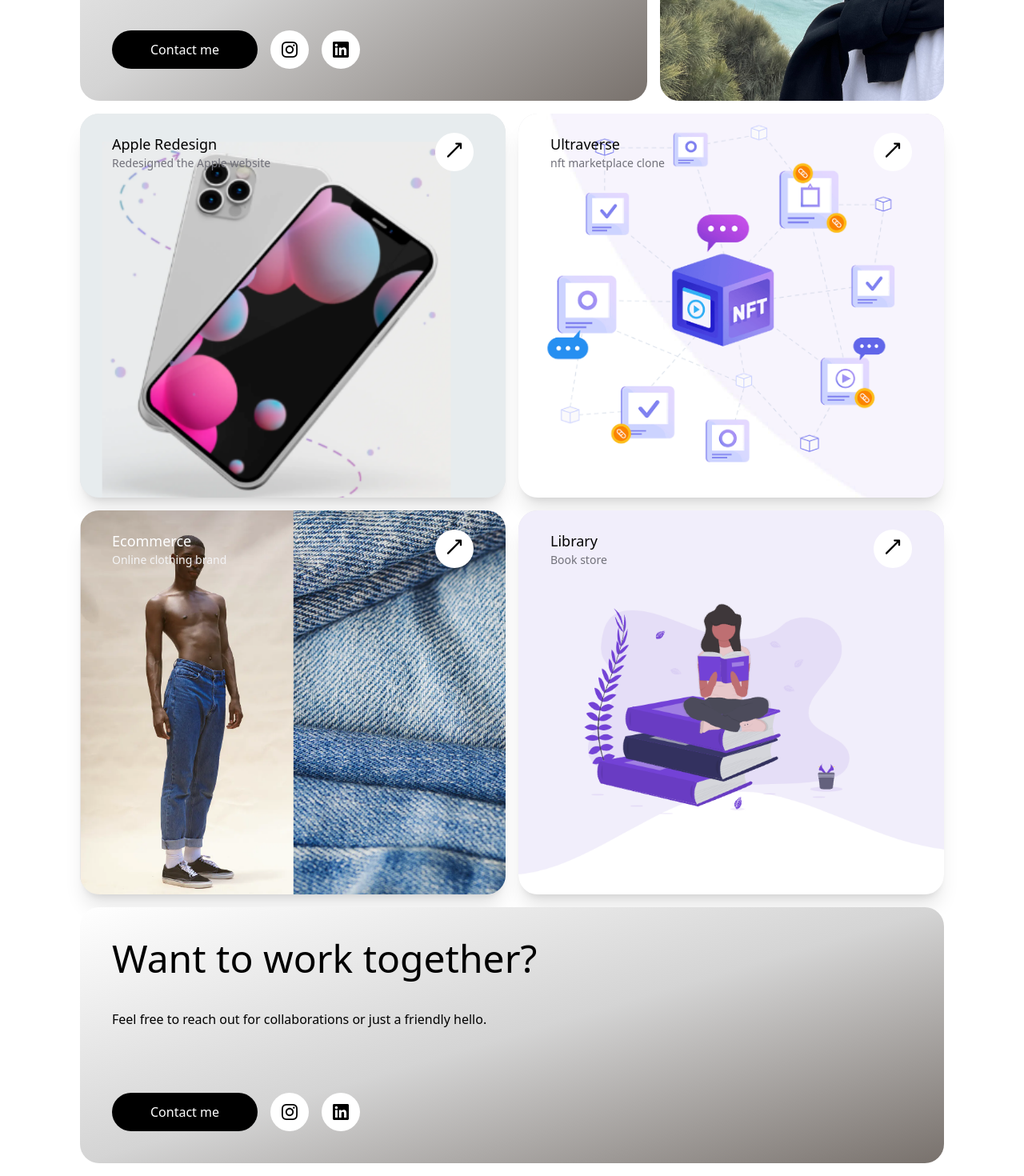
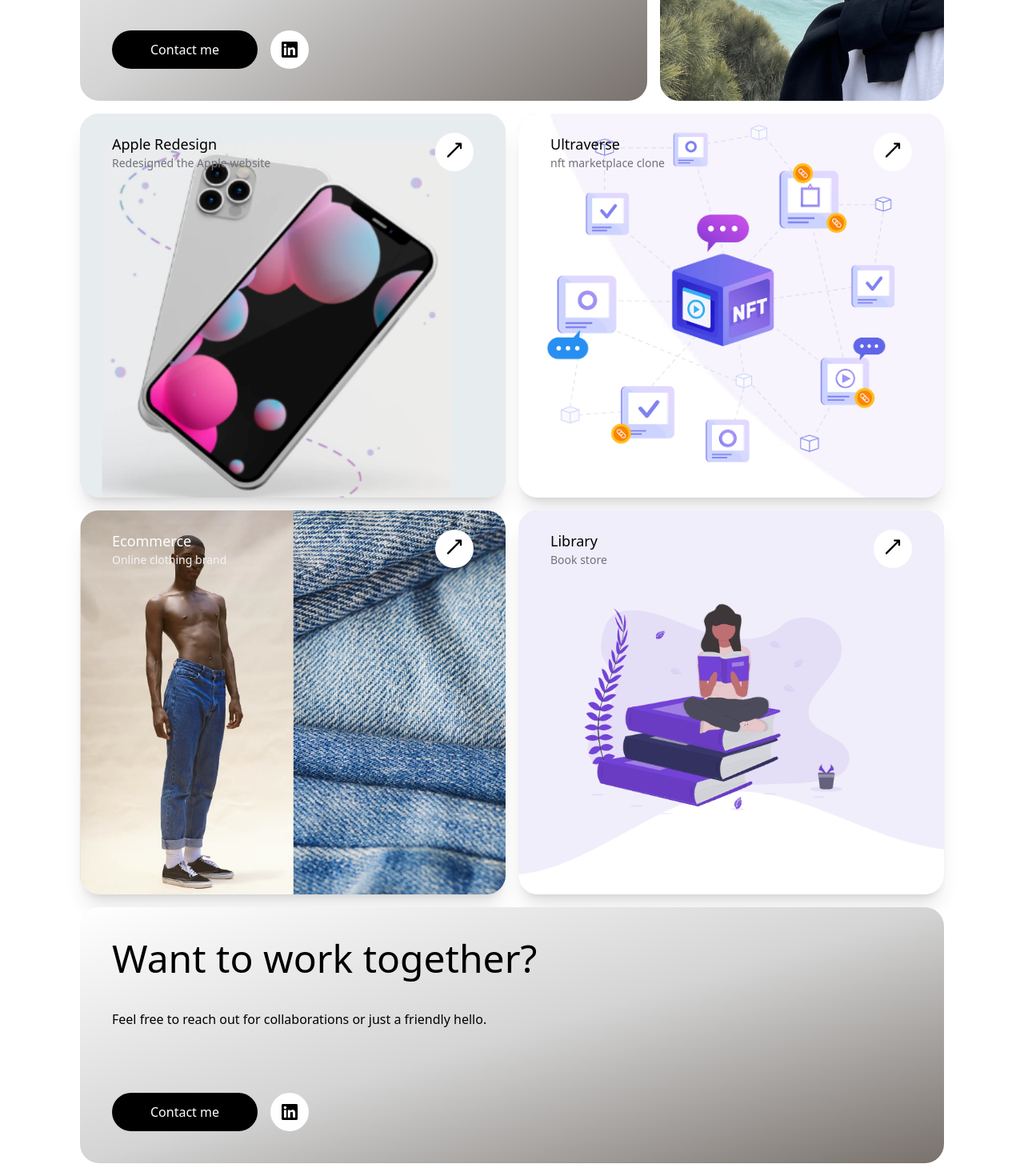
Before and after one commit to Rehan517/Portfolio, a Next.js app: page / in a window 1280 px wide. Shown: the part 410-1880 px from the top of the page at 80% size. Built offline with nearby package versions, Linux system fonts and the light colour scheme.

Commit message:
Link updates to Email and LinkedIn

```diff
--- a/package.json
+++ b/package.json
@@ -9,6 +9,7 @@
     "lint": "next lint"
   },
   "dependencies": {
+    "@reduxjs/toolkit": "^2.0.1",
     "framer-motion": "^10.16.5",
     "next": "14.0.3",
     "react": "^18",
--- a/pages/index.tsx
+++ b/pages/index.tsx
@@ -6,6 +6,7 @@ import SocialButton from '@/Components/SocialButton'
 import Instagram from "../public/instagram.svg"
 import Linkedin from "../public/linkedin.svg"
 import ProjectPreview from '@/Components/ProjectPreview'
+import Link from 'next/link'
 
 const inter = Inter({ subsets: ['latin'] })
 
@@ -25,14 +26,17 @@ export default function Home() {
           <p className='flex-1 text-sm md:text-[16px] lg:text-[16px]'>As a dedicated Frontend Engineer, I thrive on transforming innovative design concepts into seamless, user-centric digital experiences, with a passion for crafting visually stunning and highly functional interfaces. </p>
 
           <div className='flex flex-col lg:flex-row items-center gap-4 justify-self-end'>
-            <button className='py-3 px-12 font-medium w-60 lg:w-auto bg-black text-white rounded-3xl transition hover:opacity-75'> Contact me</button>
-            <div className='flex items-center gap-4'>
-              <SocialButton bgColor='instagram'>
+            <a href="mailto:ra3702672@gmail.com? subject=subject text">
+              <button className='py-3 px-4 lg:px-12 md:px-12 font-medium w-60 lg:w-auto bg-black text-white rounded-3xl transition hover:opacity-75'> Contact me</button>
+            </a>            <div className='flex items-center gap-4'>
+              {/* <SocialButton bgColor='instagram'>
                 <Instagram className="h-5 w-5" />
-              </SocialButton>
+              </SocialButton> */}
+              <Link href="https://www.linkedin.com/in/rehanali2003" target='_blank'>
                 <SocialButton bgColor='linkedin'>
                   <Linkedin className="h-5 w-5" />
                 </SocialButton>
+              </Link>
 
             </div>
           </div>
@@ -51,7 +55,7 @@ export default function Home() {
           <ProjectPreview imageUrl='/clothing.png' name='Ecommerce' description='Online clothing brand' dark />
         </a>
         <a href="https://library-react-rehan.vercel.app/" target='_blank'>
-          <ProjectPreview imageUrl='/library.png' name='Library' description='Book store'  />
+          <ProjectPreview imageUrl='/library.png' name='Library' description='Book store' />
         </a>
       </section>
 
@@ -61,15 +65,16 @@ export default function Home() {
           <p className='flex-1'>Feel free to reach out for collaborations or just a friendly hello.</p>
 
           <div className='flex flex-row items-center gap-4 justify-self-end'>
+            <a href="mailto:ra3702672@gmail.com? subject=subject text">
               <button className='py-3 px-4 lg:px-12 md:px-12 font-medium w-60 lg:w-auto bg-black text-white rounded-3xl transition hover:opacity-75'> Contact me</button>
+            </a>
             <div className='flex items-center gap-3 lg:gap-4 md:gap-4'>
-              <SocialButton bgColor='instagram'>
-                <Instagram className="h-5 w-5" />
-              </SocialButton>
+
+              <Link href="https://www.linkedin.com/in/rehanali2003" target='_blank'>
                 <SocialButton bgColor='linkedin'>
                   <Linkedin className="h-5 w-5" />
                 </SocialButton>
-
+              </Link>
             </div>
           </div>
         </div>
```
Also changed, not shown: 1 other file (tests, documents, lock files or other folders). Lines whose indentation alone changed are shown as unchanged.
